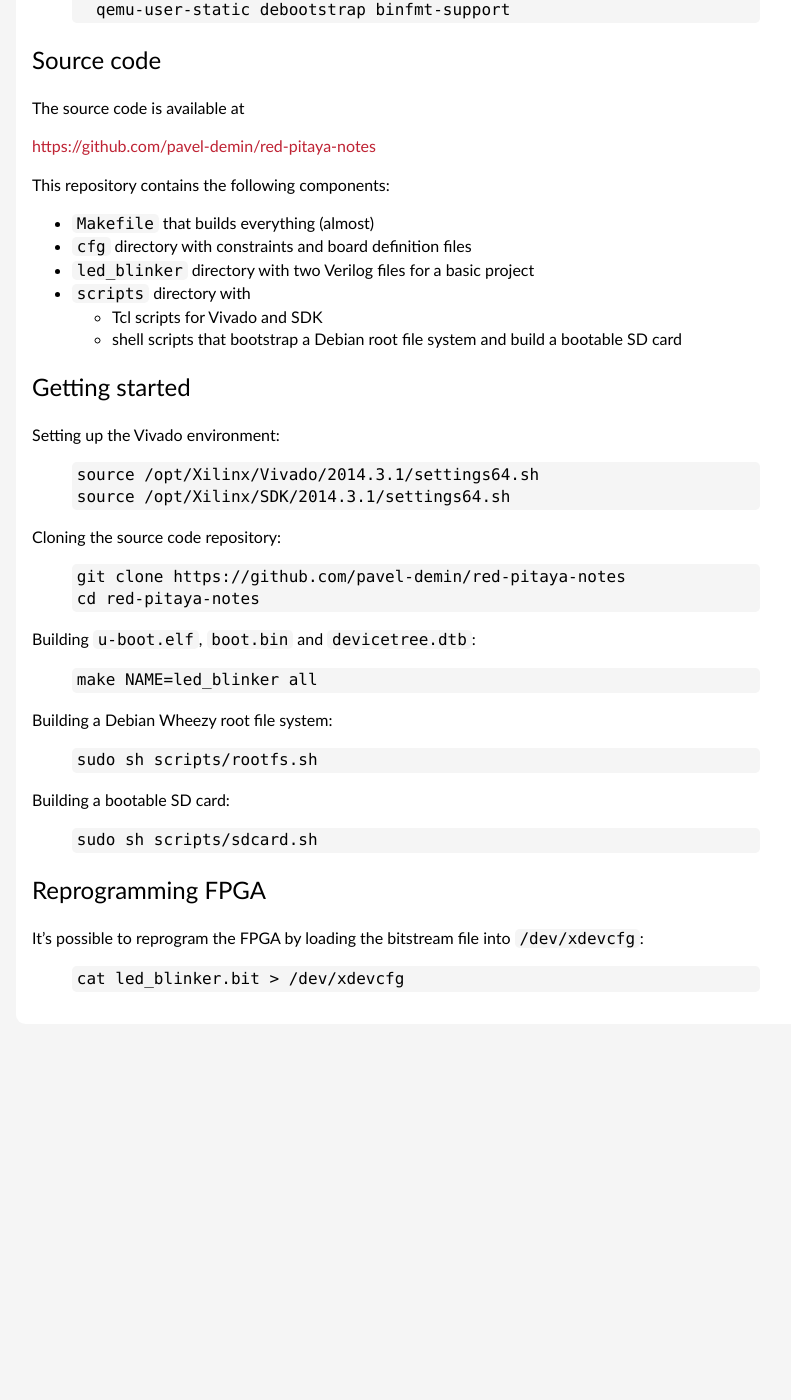
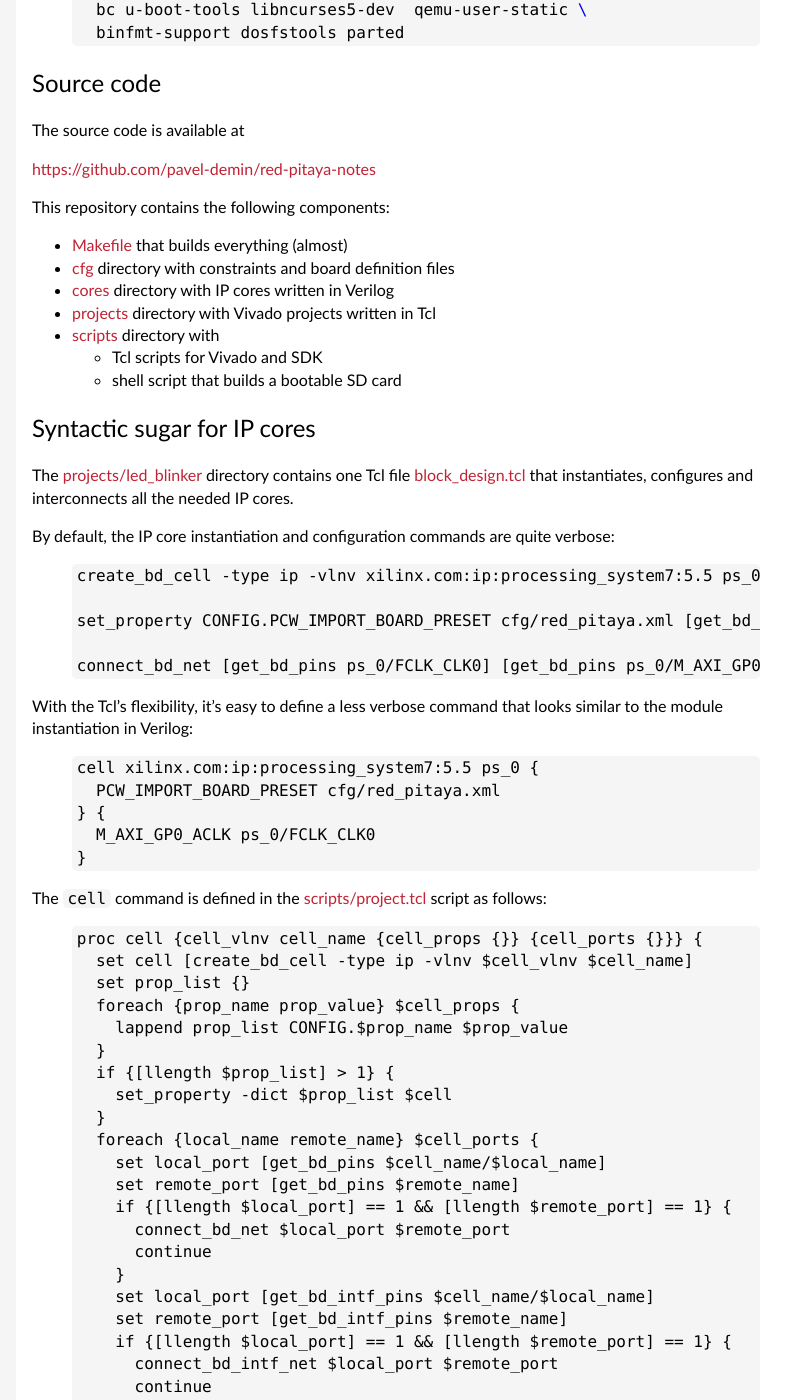
Before and after one commit to pavel-demin/red-pitaya-notes, a Jekyll site: the page built from led-blinker.md, in a window 1280 px wide and 1400 px high, scrolled down 783 px. Shown: the whole window, without its empty margins (224-1015 px from the left). Built offline with Jekyll 4.4.1, drawn with Linux system fonts in a browser that asks for light colours; before the commit the page ends 1863 px from its top, so only the background shows below that; some of the changed text lies outside the part shown.

Commit message:
desribe new scripts and directory structure

```diff
--- a/led-blinker.md
+++ b/led-blinker.md
@@ -12,7 +12,7 @@ For my experiments with the [Red Pitaya](http://wiki.redpitaya.com), I'd like to
  - recent version of the [Vivado Design Suite](http://www.xilinx.com/products/design-tools/vivado)
  - recent version of the [Linux kernel from Xilinx](http://github.com/Xilinx/linux-xlnx/tree/xilinx-v2014.3)
  - recent version of the [Ubuntu distribution](http://wiki.ubuntu.com/TrustyTahr/ReleaseNotes) on the development machine
- - recent version of the [Debian distribution](http://www.debian.org/releases/stable) on the Red Pitaya
+ - recent version of the [Ubuntu distribution](http://wiki.ubuntu.com/TrustyTahr/ReleaseNotes) on the Red Pitaya
  - basic project with all the [Red Pitaya](http://wiki.redpitaya.com) peripherals connected
  - mostly command-line tools
  - shallow directory structure
@@ -22,21 +22,22 @@ Here is how I set it all up.
 Pre-requirements
 -----
 
-I'm skipping the installation of the development machine for the time being.
-
 My development machine has the following installed:
 
  - [Ubuntu](http://wiki.ubuntu.com/TrustyTahr/ReleaseNotes) 14.04.1 (amd64)
 
  - [Vivado Design Suite](http://www.xilinx.com/products/design-tools/vivado) 2014.3.1 with full SDK
 
-Here is the command to install all the other required packages:
+The installation of the development machine is described at [this link]({{ "/development-machine/" | prepend: site.baseurl }}).
+
+Here are the commands to install all the other required packages:
 {% highlight bash %}
 sudo apt-get --no-install-recommends install \
-  build-essential git curl bc u-boot-tools \
+  build-essential git curl ca-certificates sudo \
   libxrender1 libxtst6 libxi6 lib32ncurses5 \
   gcc-arm-linux-gnueabihf g++-arm-linux-gnueabihf \
-  qemu-user-static debootstrap binfmt-support
+  bc u-boot-tools libncurses5-dev  qemu-user-static \
+  binfmt-support dosfstools parted
 {% endhighlight %}
 
 Source code
@@ -48,12 +49,66 @@ The source code is available at
 
 This repository contains the following components:
 
- - `Makefile` that builds everything (almost)
- - `cfg` directory with constraints and board definition files
- - `led_blinker` directory with two Verilog files for a basic project
- - `scripts` directory with
+ - [Makefile](https://github.com/pavel-demin/red-pitaya-notes/blob/master/Makefile) that builds everything (almost)
+ - [cfg](https://github.com/pavel-demin/red-pitaya-notes/tree/master/cfg) directory with constraints and board definition files
+ - [cores](https://github.com/pavel-demin/red-pitaya-notes/tree/master/cores) directory with IP cores written in Verilog
+ - [projects](https://github.com/pavel-demin/red-pitaya-notes/tree/master/projects) directory with Vivado projects written in Tcl
+ - [scripts](https://github.com/pavel-demin/red-pitaya-notes/tree/master/scripts) directory with
    - Tcl scripts for Vivado and SDK
-   - shell scripts that bootstrap a Debian root file system and build a bootable SD card
+   - shell script that builds a bootable SD card
+
+Syntactic sugar for IP cores
+-----
+
+The [projects/led_blinker](https://github.com/pavel-demin/red-pitaya-notes/tree/master/projects/led_blinker) directory contains one Tcl file [block_design.tcl](https://github.com/pavel-demin/red-pitaya-notes/blob/master/projects/led_blinker/block_design.tcl) that instantiates, configures and interconnects all the needed IP cores.
+
+By default, the IP core instantiation and configuration commands are quite verbose:
+{% highlight Tcl %}
+create_bd_cell -type ip -vlnv xilinx.com:ip:processing_system7:5.5 ps_0
+
+set_property CONFIG.PCW_IMPORT_BOARD_PRESET cfg/red_pitaya.xml [get_bd_cells ps_0]
+
+connect_bd_net [get_bd_pins ps_0/FCLK_CLK0] [get_bd_pins ps_0/M_AXI_GP0_ACLK]
+{% endhighlight %}
+
+With the Tcl's flexibility, it's easy to define a less verbose command that looks similar to the module instantiation in Verilog:
+{% highlight Tcl %}
+cell xilinx.com:ip:processing_system7:5.5 ps_0 {
+  PCW_IMPORT_BOARD_PRESET cfg/red_pitaya.xml
+} {
+  M_AXI_GP0_ACLK ps_0/FCLK_CLK0
+}
+{% endhighlight %}
+
+The `cell` command is defined in the [scripts/project.tcl
+](https://github.com/pavel-demin/red-pitaya-notes/blob/master/scripts/project.tcl) script as follows:
+{% highlight Tcl %}
+proc cell {cell_vlnv cell_name {cell_props {}} {cell_ports {}}} {
+  set cell [create_bd_cell -type ip -vlnv $cell_vlnv $cell_name]
+  set prop_list {}
+  foreach {prop_name prop_value} $cell_props {
+    lappend prop_list CONFIG.$prop_name $prop_value
+  }
+  if {[llength $prop_list] > 1} {
+    set_property -dict $prop_list $cell
+  }
+  foreach {local_name remote_name} $cell_ports {
+    set local_port [get_bd_pins $cell_name/$local_name]
+    set remote_port [get_bd_pins $remote_name]
+    if {[llength $local_port] == 1 && [llength $remote_port] == 1} {
+      connect_bd_net $local_port $remote_port
+      continue
+    }
+    set local_port [get_bd_intf_pins $cell_name/$local_name]
+    set remote_port [get_bd_intf_pins $remote_name]
+    if {[llength $local_port] == 1 && [llength $remote_port] == 1} {
+      connect_bd_intf_net $local_port $remote_port
+      continue
+    }
+    error "** ERROR: can't connect $cell_name/$local_name and $remote_port"
+  }
+}
+{% endhighlight %}
 
 Getting started
 -----
@@ -75,14 +130,9 @@ Building `u-boot.elf`, `boot.bin` and `devicetree.dtb`:
 make NAME=led_blinker all
 {% endhighlight %}
 
-Building a Debian Wheezy root file system:
-{% highlight bash %}
-sudo sh scripts/rootfs.sh
-{% endhighlight %}
-
 Building a bootable SD card:
 {% highlight bash %}
-sudo sh scripts/sdcard.sh
+sudo sh scripts/sdcard.sh /dev/mmcblk0
 {% endhighlight %}
 
 Reprogramming FPGA
```
